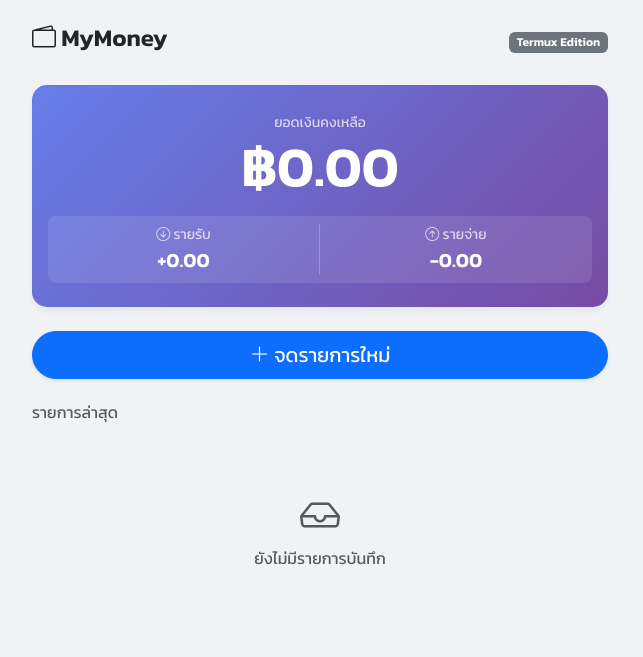
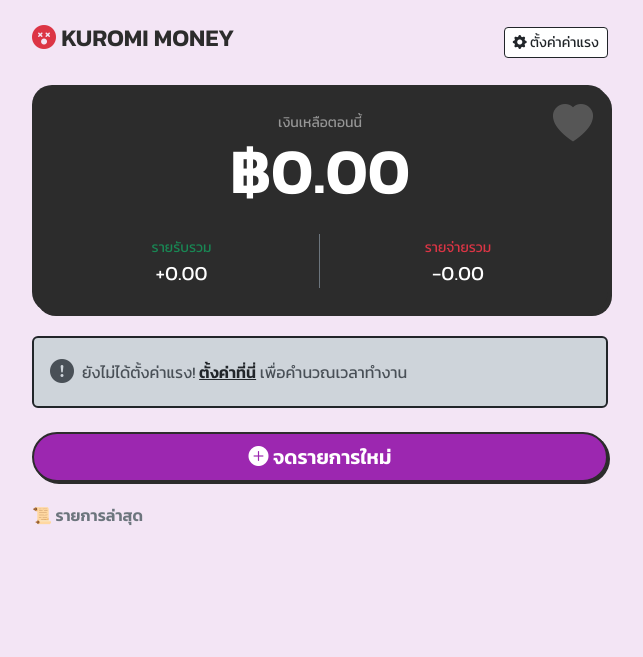
Before and after one commit to Ze4llaboizeng/mymoney, a Flask app: page / in a window 1280 px wide. Shown: the top 657 px of the page, without its empty margins (320-963 px from the left). Run offline with Flask 3, Linux system fonts and the light colour scheme.

Commit message:
Update index.html

```diff
--- a/templates/index.html
+++ b/templates/index.html
@@ -3,53 +3,127 @@
 <head>
     <meta charset="UTF-8">
     <meta name="viewport" content="width=device-width, initial-scale=1.0">
-    <title>MyMoney Dashboard</title>
+    <title>Kuromi Money Manager</title>
     <link href="https://cdn.jsdelivr.net/npm/bootstrap@5.3.0/dist/css/bootstrap.min.css" rel="stylesheet">
     <link rel="stylesheet" href="https://cdn.jsdelivr.net/npm/bootstrap-icons@1.11.0/font/bootstrap-icons.css">
     <link href="https://fonts.googleapis.com/css2?family=Kanit:wght@300;400;600&display=swap" rel="stylesheet">
 
     <style>
-        body { background-color: #f0f2f5; font-family: 'Kanit', sans-serif; }
-        .card { border: none; border-radius: 15px; box-shadow: 0 4px 6px rgba(0,0,0,0.05); }
-        .card-balance { background: linear-gradient(135deg, #667eea 0%, #764ba2 100%); color: white; }
-        .text-income { color: #198754; }
-        .text-expense { color: #dc3545; }
-        .transaction-item { transition: transform 0.2s; }
-        .transaction-item:hover { transform: translateY(-2px); background-color: #f8f9fa; }
-        .icon-box { width: 40px; height: 40px; display: flex; align-items: center; justify-content: center; border-radius: 10px; }
-        .bg-income-light { background-color: #d1e7dd; color: #0f5132; }
-        .bg-expense-light { background-color: #f8d7da; color: #842029; }
+        /* Kuromi Theme Variables */
+        :root {
+            --kuromi-bg: #f3e5f5; /* ม่วงอ่อนมาก */
+            --kuromi-dark: #2c2c2c; /* ดำเทา */
+            --kuromi-purple: #9c27b0; /* ม่วงหลัก */
+            --kuromi-pink: #e91e63; /* ชมพู */
+            --kuromi-accent: #ba68c8;
+        }
+
+        body {
+            background-color: var(--kuromi-bg);
+            font-family: 'Kanit', sans-serif;
+            color: var(--kuromi-dark);
+        }
+
+        /* Card Styles */
+        .card {
+            border: 2px solid var(--kuromi-dark);
+            border-radius: 20px;
+            box-shadow: 4px 4px 0px var(--kuromi-dark);
+            background: white;
+        }
+
+        .card-balance {
+            background: var(--kuromi-dark);
+            color: white;
+            border: none;
+        }
+
+        /* Buttons */
+        .btn-primary {
+            background-color: var(--kuromi-purple);
+            border: 2px solid var(--kuromi-dark);
+            color: white;
+            font-weight: bold;
+            box-shadow: 2px 2px 0px var(--kuromi-dark);
+        }
+        .btn-primary:hover, .btn-primary:active {
+            background-color: var(--kuromi-accent);
+            border-color: var(--kuromi-dark);
+            transform: translate(1px, 1px);
+            box-shadow: 1px 1px 0px var(--kuromi-dark);
+        }
+
+        .btn-pink {
+            background-color: var(--kuromi-pink);
+            color: white;
+            border: 2px solid var(--kuromi-dark);
+            box-shadow: 2px 2px 0px var(--kuromi-dark);
+        }
+
+        /* Custom UI Elements */
+        .skull-icon { font-size: 1.5rem; color: var(--kuromi-purple); }
+        .text-income { color: #00c853; font-weight: bold; }
+        .text-expense { color: var(--kuromi-pink); font-weight: bold; }
+
+        /* Time Cost Badge */
+        .time-cost-badge {
+            background-color: var(--kuromi-dark);
+            color: #ff9ff3;
+            font-size: 0.9rem;
+            padding: 5px 10px;
+            border-radius: 10px;
+            display: inline-block;
+            margin-top: 5px;
+        }
     </style>
 </head>
 <body>
     <div class="container py-4" style="max-width: 600px;">
 
         <div class="d-flex justify-content-between align-items-center mb-4">
-            <h4 class="fw-bold"><i class="bi bi-wallet2"></i> MyMoney</h4>
-            <span class="badge bg-secondary">Termux Edition</span>
+            <h4 class="fw-bold text-uppercase">
+                <i class="bi bi-emoji-dizzy-fill text-danger"></i> Kuromi Money
+            </h4>
+            <button class="btn btn-sm btn-outline-dark bg-white" data-bs-toggle="modal" data-bs-target="#settingsModal">
+                <i class="bi bi-gear-fill"></i> ตั้งค่าค่าแรง
+            </button>
         </div>
 
         <div class="card card-balance mb-4">
-            <div class="card-body text-center py-4">
-                <small class="opacity-75">ยอดเงินคงเหลือ</small>
-                <h1 class="display-4 fw-bold mb-3">฿{{ "{:,.2f}".format(balance) }}</h1>
-                <div class="row g-0 bg-white bg-opacity-10 rounded-3 py-2">
-                    <div class="col-6 border-end border-light border-opacity-25">
-                        <div class="small opacity-75"><i class="bi bi-arrow-down-circle"></i> รายรับ</div>
-                        <div class="fs-5 fw-bold">+{{ "{:,.2f}".format(income) }}</div>
+            <div class="card-body text-center py-4 position-relative">
+                <div style="position: absolute; top: 10px; right: 15px; opacity: 0.2;">
+                    <i class="bi bi-heart-fill fs-1"></i>
+                </div>
+
+                <small class="text-white-50">เงินเหลือตอนนี้</small>
+                <h1 class="display-3 fw-bold mb-2">฿{{ "{:,.2f}".format(balance) }}</h1>
+
+                <div class="row g-2 mt-3">
+                    <div class="col-6 border-end border-secondary">
+                        <small class="text-success">รายรับรวม</small><br>
+                        <span class="fs-5">+{{ "{:,.2f}".format(income) }}</span>
                     </div>
                     <div class="col-6">
-                        <div class="small opacity-75"><i class="bi bi-arrow-up-circle"></i> รายจ่าย</div>
-                        <div class="fs-5 fw-bold">-{{ "{:,.2f}".format(expense) }}</div>
+                        <small class="text-danger">รายจ่ายรวม</small><br>
+                        <span class="fs-5">-{{ "{:,.2f}".format(expense) }}</span>
                     </div>
                 </div>
             </div>
         </div>
 
+        {% if settings.hourly_wage == 0 %}
+        <div class="alert alert-dark border-2 border-dark mb-4 d-flex align-items-center" role="alert">
+            <i class="bi bi-exclamation-circle-fill me-2 fs-4"></i>
+            <div>
+                ยังไม่ได้ตั้งค่าแรง! <a href="#" data-bs-toggle="modal" data-bs-target="#settingsModal" class="fw-bold text-dark">ตั้งค่าที่นี่</a> เพื่อคำนวณเวลาทำงาน
+            </div>
+        </div>
+        {% endif %}
+
         {% if expense > 0 %}
         <div class="card mb-4">
             <div class="card-body">
-                <h6 class="card-title text-muted mb-3">ภาพรวมค่าใช้จ่าย</h6>
+                <h6 class="fw-bold mb-3"><i class="bi bi-pie-chart-fill text-primary"></i> สัดส่วนการใช้เงิน</h6>
                 <div style="height: 200px; position: relative;">
                     <canvas id="expenseChart"></canvas>
                 </div>
@@ -58,76 +132,96 @@
         {% endif %}
 
         <div class="d-grid mb-4">
-            <button class="btn btn-primary btn-lg rounded-pill shadow-sm" type="button" data-bs-toggle="collapse" data-bs-target="#addForm">
-                <i class="bi bi-plus-lg"></i> จดรายการใหม่
+            <button class="btn btn-primary btn-lg rounded-pill" type="button" data-bs-toggle="collapse" data-bs-target="#addForm">
+                <i class="bi bi-plus-circle-fill"></i> จดรายการใหม่
             </button>
         </div>
 
         <div class="collapse mb-4" id="addForm">
             <div class="card">
-                <div class="card-body">
+                <div class="card-body bg-white rounded-4">
                     <form action="/add" method="POST">
                         <div class="row g-2 mb-3">
                             <div class="col-6">
-                                <label class="form-label small text-muted">ประเภท</label>
-                                <select name="type" class="form-select" id="typeSelect" onchange="toggleCategories()">
-                                    <option value="expense">🔴 รายจ่าย</option>
-                                    <option value="income">🟢 รายรับ</option>
+                                <label class="small fw-bold">ประเภท</label>
+                                <select name="type" class="form-select border-2 border-dark" id="typeSelect" onchange="toggleCategories()">
+                                    <option value="expense">😈 รายจ่าย</option>
+                                    <option value="income">😇 รายรับ</option>
                                 </select>
                             </div>
                             <div class="col-6">
-                                <label class="form-label small text-muted">หมวดหมู่</label>
-                                <select name="category" class="form-select" id="categorySelect">
-                                    </select>
+                                <label class="small fw-bold">หมวดหมู่</label>
+                                <select name="category" class="form-select border-2 border-dark" id="categorySelect"></select>
                             </div>
                         </div>
+
                         <div class="mb-3">
-                            <label class="form-label small text-muted">จำนวนเงิน</label>
-                            <div class="input-group">
-                                <span class="input-group-text">฿</span>
-                                <input type="number" step="0.01" name="amount" class="form-control form-control-lg" required placeholder="0.00">
+                            <label class="small fw-bold">จำนวนเงิน (บาท)</label>
+                            <input type="number" step="0.01" name="amount" id="amountInput" class="form-control form-control-lg border-2 border-dark fw-bold" required placeholder="0.00" oninput="calculateTime()">
+
+                            <div id="timeCostResult" class="mt-2 d-none">
+                                <span class="time-cost-badge">
+                                    <i class="bi bi-hourglass-split"></i> ต้องทำงาน: <span id="timeCostText">0 ชม.</span>
+                                </span>
                             </div>
                         </div>
+
                         <div class="mb-3">
-                            <label class="form-label small text-muted">โน้ตช่วยจำ</label>
-                            <input type="text" name="note" class="form-control" placeholder="เช่น มื้อเย็น, ค่ารถ">
+                            <label class="small fw-bold">โน้ต</label>
+                            <input type="text" name="note" class="form-control border-2 border-dark" placeholder="ซื้ออะไรมาน้า...">
                         </div>
-                        <button type="submit" class="btn btn-success w-100">บันทึก</button>
+                        <button type="submit" class="btn btn-pink w-100 fw-bold py-2 rounded-pill">บันทึกเลย!</button>
                     </form>
                 </div>
             </div>
         </div>
 
-        <h6 class="text-muted mb-3">รายการล่าสุด</h6>
+        <div class="modal fade" id="settingsModal" tabindex="-1">
+            <div class="modal-dialog modal-dialog-centered">
+                <div class="modal-content border-2 border-dark">
+                    <div class="modal-header bg-dark text-white">
+                        <h5 class="modal-title"><i class="bi bi-stopwatch-fill"></i> ตั้งค่าค่าแรงของฉัน</h5>
+                        <button type="button" class="btn-close btn-close-white" data-bs-dismiss="modal"></button>
+                    </div>
+                    <form action="/update_settings" method="POST">
+                        <div class="modal-body">
+                            <p class="small text-muted">ใส่รายได้เฉลี่ยต่อชั่วโมงของคุณ เพื่อให้แอปคำนวณว่าของชิ้นนี้ต้องทำงานแลกมากี่ชั่วโมง</p>
+                            <label class="form-label fw-bold">ค่าแรงต่อชั่วโมง (บาท/ชม.)</label>
+                            <input type="number" step="1" name="hourly_wage" id="wageInput" class="form-control border-2 border-dark" value="{{ settings.hourly_wage }}" required>
+                        </div>
+                        <div class="modal-footer border-0">
+                            <button type="submit" class="btn btn-primary w-100">บันทึก</button>
+                        </div>
+                    </form>
+                </div>
+            </div>
+        </div>
+
+        <h6 class="fw-bold mb-3 text-secondary">📜 รายการล่าสุด</h6>
         <div class="d-flex flex-column gap-2">
             {% for t in transactions %}
-            <div class="card transaction-item">
-                <div class="card-body p-3 d-flex justify-content-between align-items-center">
+            <div class="card transaction-item border-start-0 border-end-0 border-top-0 border-bottom-2 rounded-0 shadow-none mb-1">
+                <div class="card-body p-2 d-flex justify-content-between align-items-center">
                     <div class="d-flex align-items-center gap-3">
-                        <div class="icon-box {{ 'bg-income-light' if t.type == 'income' else 'bg-expense-light' }}">
-                            <i class="bi {{ 'bi-cash-coin' if t.type == 'income' else 'bi-bag-dash' }}"></i>
+                        <div class="rounded-circle bg-light border border-dark d-flex align-items-center justify-content-center" style="width: 40px; height: 40px;">
+                            <i class="bi {{ 'bi-arrow-down-left text-success' if t.type == 'income' else 'bi-bag-heart-fill text-danger' }}"></i>
                         </div>
                         <div>
-                            <div class="fw-bold">{{ t.note }} <span class="badge bg-light text-secondary border rounded-pill fw-normal ms-1">{{ t.category }}</span></div>
-                            <small class="text-muted" style="font-size: 0.8rem;">{{ t.date }}</small>
+                            <div class="fw-bold">{{ t.note }} <span class="badge bg-dark text-white rounded-pill fw-light" style="font-size: 0.6rem;">{{ t.category }}</span></div>
+                            <small class="text-muted" style="font-size: 0.75rem;">{{ t.date }}</small>
                         </div>
                     </div>
                     <div class="text-end">
-                        <div class="fw-bold {{ 'text-income' if t.type == 'income' else 'text-expense' }}">
+                        <div class="{{ 'text-income' if t.type == 'income' else 'text-expense' }}">
                             {{ '+' if t.type == 'income' else '-' }}{{ "{:,.2f}".format(t.amount) }}
                         </div>
                         {% if t.id %}
-                        <a href="/delete/{{ t.id }}" class="text-secondary opacity-25 hover-opacity-100 text-decoration-none" onclick="return confirm('ลบรายการนี้?')">
-                            <small><i class="bi bi-trash"></i></small>
+                        <a href="/delete/{{ t.id }}" class="text-muted opacity-50 text-decoration-none" onclick="return confirm('ลบรายการนี้?')">
+                            <small><i class="bi bi-x-circle-fill"></i></small>
                         </a>
                         {% endif %}
                     </div>
                 </div>
-            </div>
-            {% else %}
-            <div class="text-center py-5 text-muted">
-                <i class="bi bi-inbox fs-1"></i>
-                <p>ยังไม่มีรายการบันทึก</p>
             </div>
             {% endfor %}
         </div>
@@ -139,8 +233,9 @@
         // Data from Flask
         const chartLabels = JSON.parse('{{ chart_labels | safe }}');
         const chartData = JSON.parse('{{ chart_data | safe }}');
+        const userWage = parseFloat('{{ settings.hourly_wage }}');
 
-        // Render Chart if data exists
+        // Chart Logic
         if (chartData.length > 0) {
             const ctx = document.getElementById('expenseChart').getContext('2d');
             new Chart(ctx, {
@@ -149,28 +244,27 @@
                     labels: chartLabels,
                     datasets: [{
                         data: chartData,
-                        backgroundColor: ['#ff6384', '#36a2eb', '#ffce56', '#4bc0c0', '#9966ff', '#ff9f40'],
-                        borderWidth: 0
+                        backgroundColor: ['#9c27b0', '#e91e63', '#2c2c2c', '#ba68c8', '#f06292'],
+                        borderWidth: 2,
+                        borderColor: '#ffffff'
                     }]
                 },
                 options: {
                     responsive: true,
                     maintainAspectRatio: false,
-                    plugins: {
-                        legend: { position: 'right', labels: { boxWidth: 12 } }
-                    }
+                    plugins: { legend: { position: 'right' } }
                 }
             });
         }
 
-        // Dynamic Categories
-        const expenseCats = ["อาหาร", "เดินทาง", "ช้อปปิ้ง", "บิล/ค่าบริการ", "อื่นๆ"];
-        const incomeCats = ["เงินเดือน", "โบนัส", "ขายของ", "อื่นๆ"];
+        // Toggle Categories
+        const expenseCats = ["ของกิน", "เดินทาง", "ของสะสม", "เติมเกม", "อื่นๆ"];
+        const incomeCats = ["เงินเดือน", "ค่าขนม", "รับจ้าง", "อื่นๆ"];
 
         function toggleCategories() {
             const type = document.getElementById("typeSelect").value;
             const catSelect = document.getElementById("categorySelect");
-            catSelect.innerHTML = ""; // Clear options
+            catSelect.innerHTML = "";
 
             const cats = type === "expense" ? expenseCats : incomeCats;
             cats.forEach(c => {
@@ -181,8 +275,36 @@
             });
         }
 
-        // Init
+        // Calculate Work Time Logic
+        function calculateTime() {
+            const amount = parseFloat(document.getElementById("amountInput").value);
+            const resultDiv = document.getElementById("timeCostResult");
+            const resultText = document.getElementById("timeCostText");
+            const type = document.getElementById("typeSelect").value;
+
+            // แสดงเฉพาะรายจ่าย และเมื่อมีการตั้งค่าแรงไว้
+            if (type === 'expense' && amount > 0 && userWage > 0) {
+                const hours = Math.floor(amount / userWage);
+                const minutes = Math.round(((amount / userWage) - hours) * 60);
+
+                let text = "";
+                if (hours > 0) text += `${hours} ชั่วโมง `;
+                if (minutes > 0) text += `${minutes} นาที`;
+                if (text === "") text = "น้อยกว่า 1 นาที";
+
+                resultText.innerText = text;
+                resultDiv.classList.remove("d-none");
+            } else {
+                resultDiv.classList.add("d-none");
+            }
+        }
+
+        // Run on init
         toggleCategories();
+
+        // Listen to type change to hide calculator if income
+        document.getElementById("typeSelect").addEventListener("change", calculateTime);
+
     </script>
 </body>
 </html>
```
